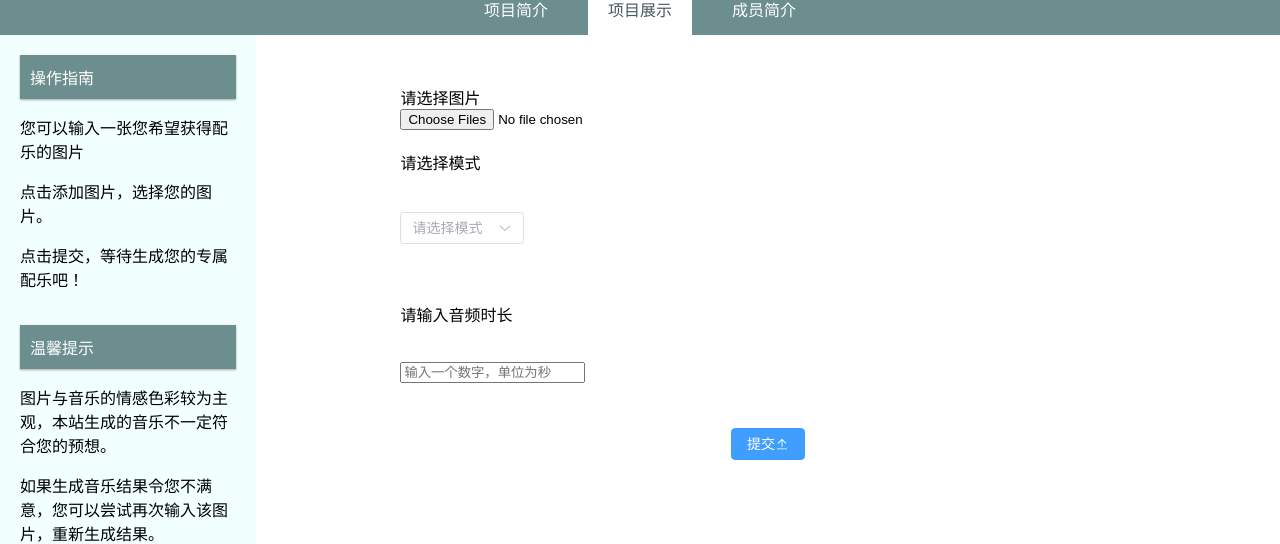
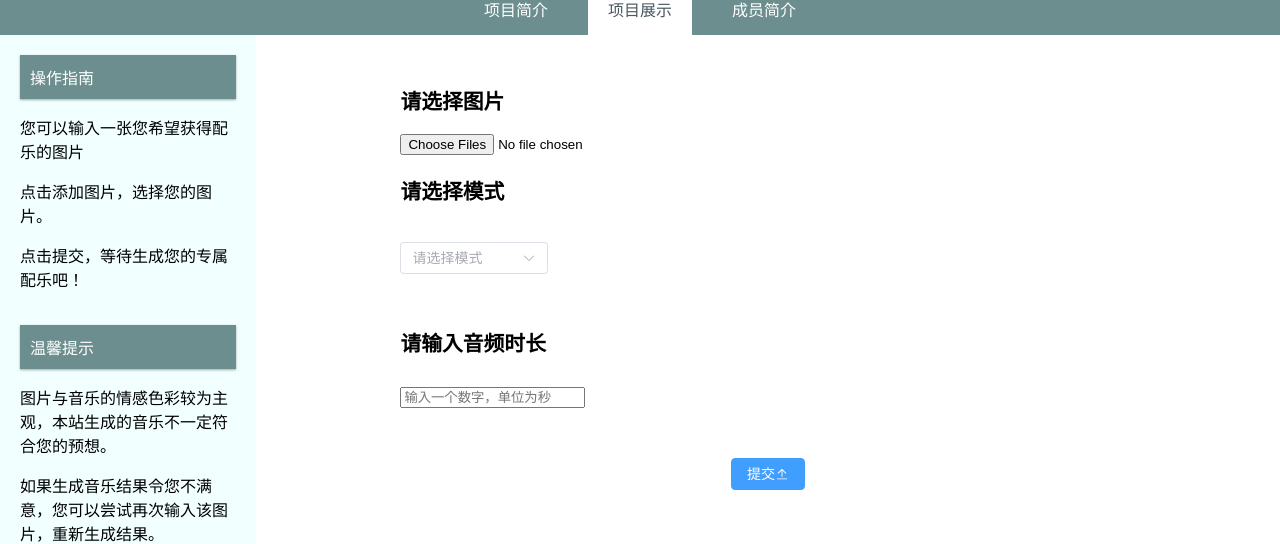
Before and after one commit to ScientificW/MozartFrontEndConnect, a Vue app: page / in a window 1280 px wide. Shown: the part 361-905 px from the top of the page. Built offline with nearby package versions, Linux system fonts and the light colour scheme.

Commit message:
修改了首页CSS，增加了Form页的图片预览功能

```diff
--- a/src/components/Form.vue
+++ b/src/components/Form.vue
@@ -1,30 +1,20 @@
 <template>
   <div class="form">
+
+    <!-- 上传图片模块 -->
     <div class="upload-img">
-      <span class="tips">请选择图片</span>
-    <div></div>
-      <!-- <el-upload v-model="fileList" :auto-upload=false accept="image" action="#" drag :limit=1 @change="handleFileChange">
-        <el-icon class="el-icon--upload">
-          <upload-filled/>
-        </el-icon>
-        <div class="el-upload__text">将图片拖动到此处或<em>点击上传</em></div>
-      </el-upload> -->
+      <span class="tips"><b>请选择图片</b></span>
+      <!-- 图像预览 -->
+      <div v-if="ImgChosen">
+        <img :src="fileList.length > 0 ? getFileUrl(fileList[0]) : ''" alt=""  class = "showImg">
+      </div>
       <input type="file" id="file" multiple @change="handleFileChange">
+    </div>
 
-    </div>
-    <!-- <div class="img-url">
-      <span style="width: 150px">或输入图片链接</span>
-      <el-input v-model="imgUrl" clearable placeholder="请输入图片链接">
-        <template #prepend>
-          <el-select v-model="selectedUrlType" placeholder="请选择" style="width: 90px">
-            <el-option v-for="i in urlTypes" :value="i"/>
-          </el-select>
-        </template>
-      </el-input>
-    </div> -->
+    <!-- 选择模式模块 -->
     <div class="options">
       <div class="select">
-        <span class="tips">请选择模式</span>
+        <span class="ModeTips"><b>请选择模式</b></span>
         <el-select v-model="selectedMode" placeholder="请选择模式">
           <el-option v-for=" item  in  modes " :key="(item.value as number)" :label="(item.mode as string)"
              :value="(item.value as number)">{{ item.mode }}
@@ -40,25 +30,18 @@
         </el-select>
       </div> -->
     </div>
+
+    <!-- 选择时长模块 -->
     <div class="text">
-      <span class="tips">请输入音频时长</span>
+      <span class="tips"><b>请输入音频时长</b></span>
       <div class="textbox">
         <input type="text" v-model="textInput" placeholder="输入一个数字，单位为秒">
       </div>
 
     </div>
 
-    <!-- <div class="submit">
-      <el-button type="primary" @click="handleClick"> 提交
-        <el-icon>
-          <Upload/>
-        </el-icon>
-      </el-button>
-    </div> -->
-
+    <!-- 提交模块 -->
     <div class="submit">
-      <!-- 使用一个 div 包裹提交按钮和加载动画 -->
-      <div>
       <!-- 提交按钮 -->
       <el-button  type="primary" @click="handleClick" :disabled="isLoading">
         <span v-if="!isLoading">提交</span>
@@ -69,7 +52,6 @@
           <Upload/>
         </el-icon>
       </el-button>
-      </div>
     </div>
 
   </div>
@@ -94,6 +76,10 @@ const emit = defineEmits(['update:modelValue'])
 // const responseInfo = ref('');
 //决定Loading动画是否展示
 const isLoading = ref(false);
+let ImgChosen = ref(false);
+const getFileUrl = (file: File) => {
+  return URL.createObjectURL(file);
+};
 
 const modes: Array<{
   value: Number,
@@ -112,7 +98,6 @@ const modes: Array<{
 //   { value: 1, mode: 'MusicGen模型' }
 // ];
 
-
 const handleFileChange = (event:Event) => {
   const target = event.target as HTMLInputElement;
   const files = target.files;
@@ -120,6 +105,7 @@ const handleFileChange = (event:Event) => {
   if (files && files.length > 0) {
     // 更新 fileList 的值为选择的文件列表
     fileList.value = Array.from(files);
+    ImgChosen.value = true;
   }
 };
 
@@ -198,6 +184,7 @@ const handleClick = async () => {
 
 <style scoped>
   .form {
+    font-size: 1.3em;
     width: 100%;
     height: 100%;
     padding: 0 10%;
@@ -207,9 +194,13 @@ const handleClick = async () => {
     align-items: center;
   }
 
+  .showImg{
+    max-height: 200px;
+  }
+
   .upload-img {
     height: fit-content;
-    width: 100%;
+    width: 100%;    height: fit-content;
     padding: 10px;
   }
 
@@ -233,26 +224,27 @@ const handleClick = async () => {
     align-items: center;
   }
 
+  .tips {
+    margin-bottom: 15px;
+    display: block;
+    width: 100%;
+    text-align: start;
+  }
+  .ModeTips {
+    margin-bottom: 4px;
+    display: block;
+    width: 100%;
+    text-align: start;
+  }
+
   .select {
     display: flex;
     flex-wrap: wrap;
     justify-content: space-between;
   }
 
-  .submit {
-    width: 10%;
-    height: 20%;
-    display: flex;
-    align-items: center;
-    justify-content: center;
-  }
-
-  .tips {
-    width: 100%;
-    text-align: start;
-  }
-
   .text {
+    display: block;
     width: 100%;
     height: 20%;
     padding: 10px;
@@ -260,7 +252,15 @@ const handleClick = async () => {
     display: flex;
     flex-direction: column;
     justify-content: space-between;
+  }
 
+  .submit {
+    margin-top: 40px;
+    display: block;
+    width: 10%;
+    display: flex;
+    align-items: center;
+    justify-content: center;
   }
 
   .textbox{
--- a/src/components/Music.vue
+++ b/src/components/Music.vue
@@ -48,7 +48,10 @@
       <b style="font-size: 1.5em">生成音频：</b>
       <div>
         <!-- <audio ref="audioPlayer" :src="MusicGened"></audio> -->
-        <audio ref="audioPlayer" :src="audioSrc" @timeupdate="updateProgress"></audio>
+        <!-- 测试本地播放 -->
+        <!-- <audio ref="audioPlayer" :src = 'testWav' @timeupdate="updateProgress"></audio> -->
+        <!-- <audio ref="audioPlayer" :src="audioSrc" @timeupdate="updateProgress"></audio> -->
+        <audio ref="audioPlayer" :src="MusicGened" @timeupdate="updateProgress"></audio>
         <input type="range" ref="progressBar" min="0" :max="audioDuration" v-model="currentProgress" @input="seekTo">
         <button @click="playAudio">播放</button>
         <button @click="pauseAudio">暂停</button>
@@ -69,6 +72,9 @@
 
 
 <script lang="ts" setup>
+//音频测试
+// import testWav from '/test.wav'
+
 import { CloseBold } from '@element-plus/icons-vue';
 import {Ref, ref,onMounted} from 'vue';
 import { useStore } from 'vuex';
@@ -125,7 +131,7 @@ const progressBar: Ref<HTMLInputElement | null> = ref(null);
 const currentProgress: Ref<number> = ref(0);
 const audioDuration: Ref<number> = ref(0);
 
-  const playAudio = () => {
+const playAudio = () => {
   if (audioPlayer.value) {
     audioPlayer.value?.play();
   }
```
Also changed, not shown: 1 other file (tests, documents, lock files or other folders). Lines whose indentation alone changed are shown as unchanged.
